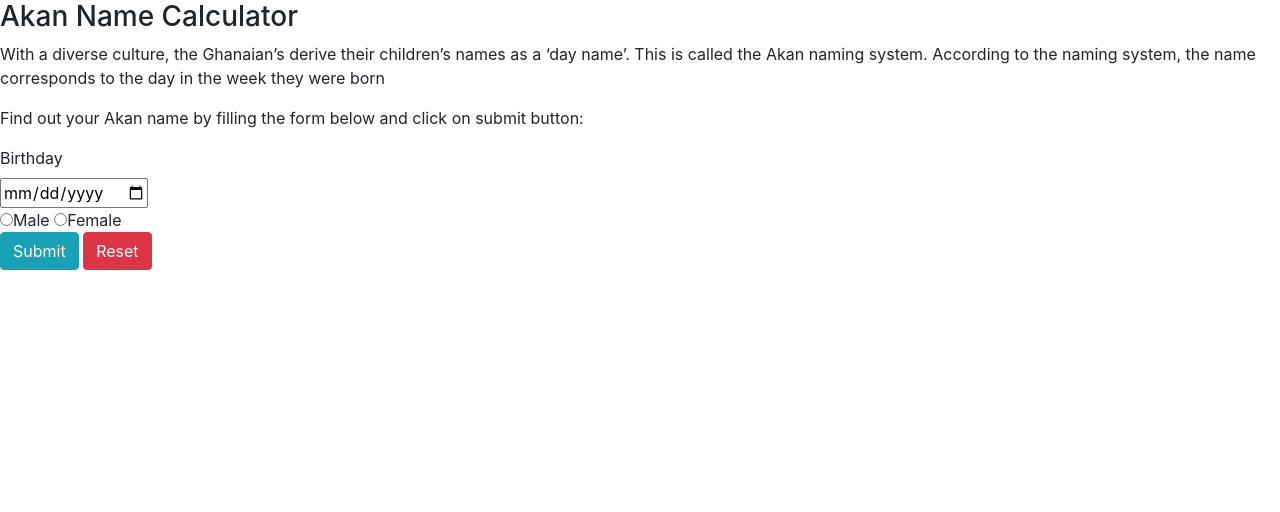
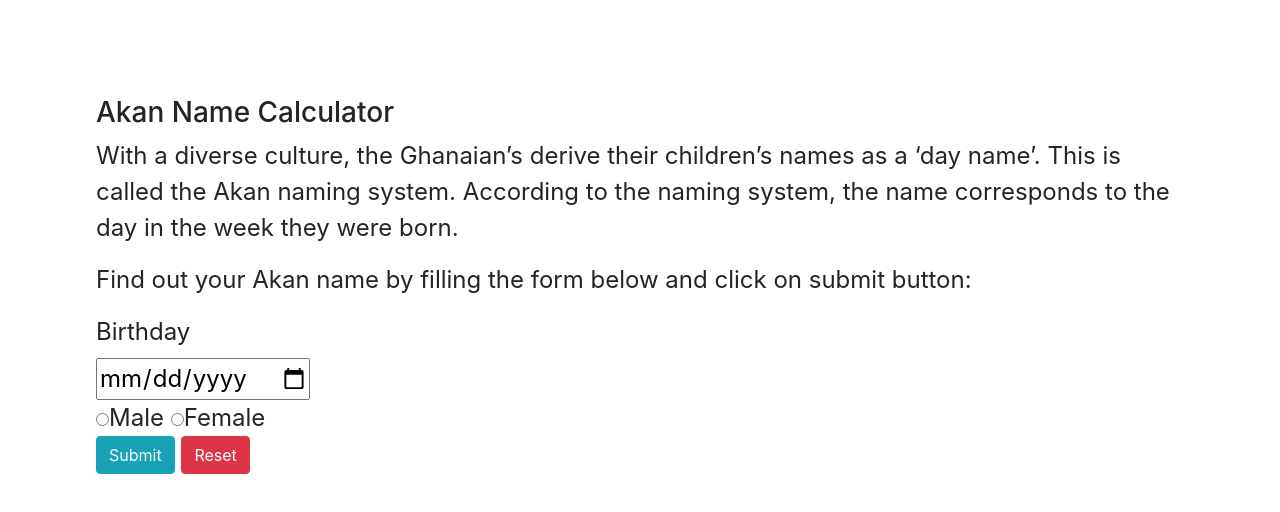
Before and after one commit to ekiptunge/akan-names, a plain HTML site: page index.html in a window 1280 px wide. Drawn offline with Linux system fonts and the light colour scheme.

Commit message:
margin and font size added on the body in css styles

```diff
--- a/css/styles.css
+++ b/css/styles.css
@@ -0,0 +1,4 @@
+body {
+    margin: 6pc;
+    font-size: x-large;
+}
--- a/index.html
+++ b/index.html
@@ -11,7 +11,7 @@
 <body>
     <div>
         <h3>Akan Name Calculator</h3>
-        <p>With a diverse culture, the Ghanaian’s derive their children’s names as a ‘day name’. This is called the Akan naming system. According to the naming system, the name corresponds to the day in the week they were born</p>
+        <p>With a diverse culture, the Ghanaian’s derive their children’s names as a ‘day name’. This is called the Akan naming system. According to the naming system, the name corresponds to the day in the week they were born.</p>
         <p>Find out your Akan name by filling the form below and click on submit button:</p>
     </div>
     <form>
```
